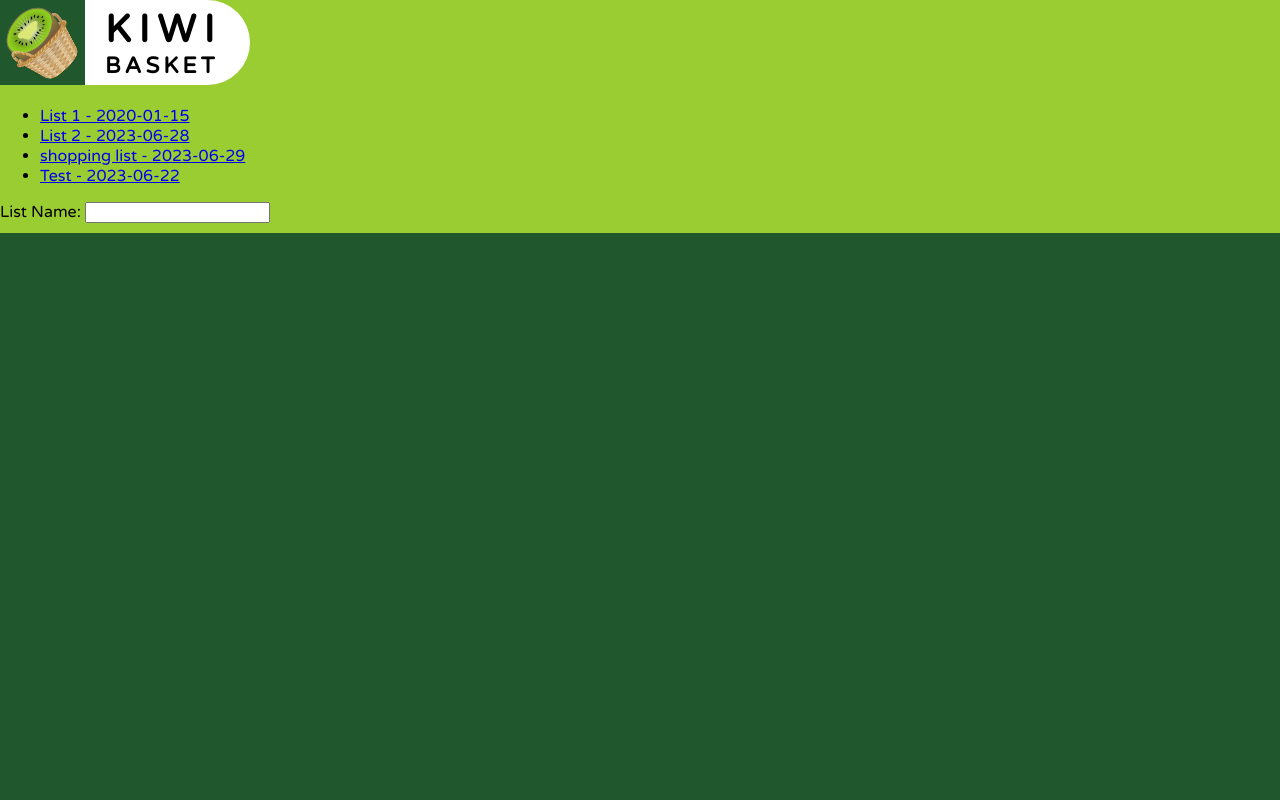
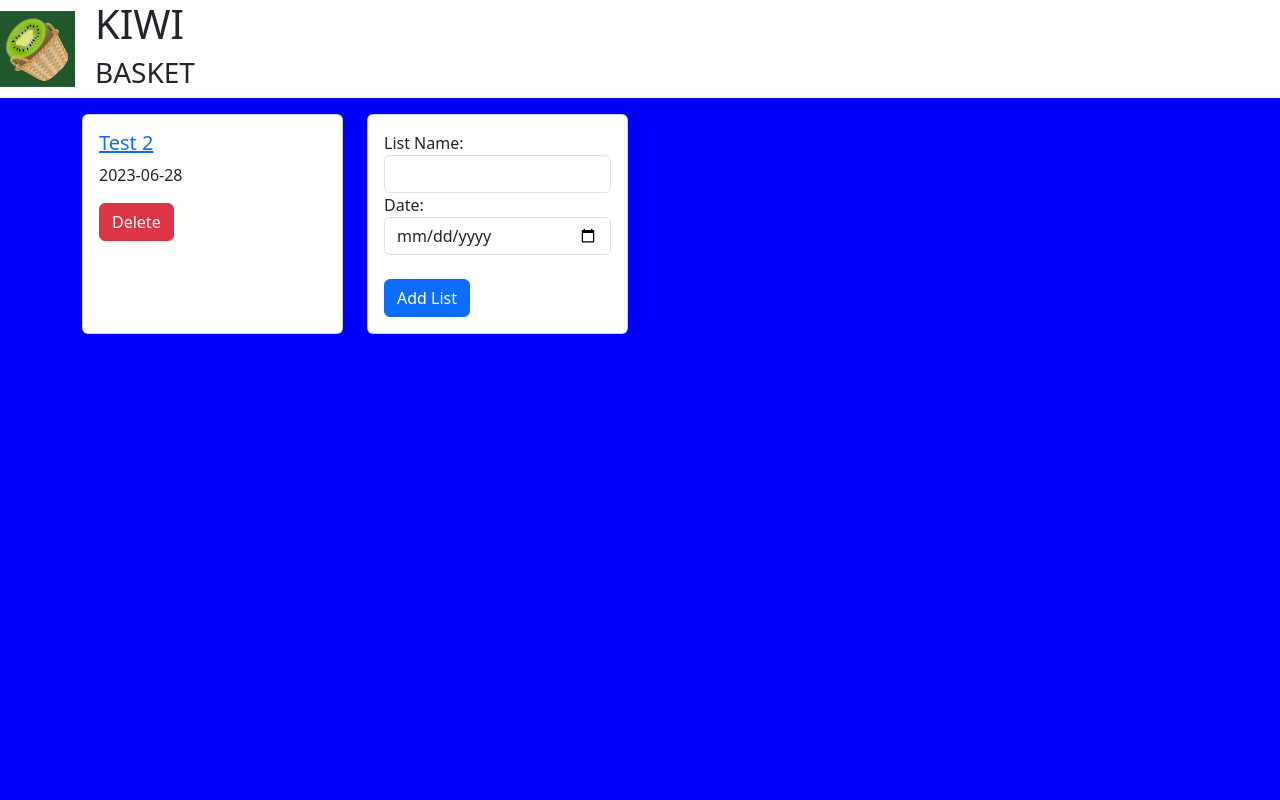
Before and after one commit to jackg555/CS203, a Flask app: page / in a window 1280 px wide. Run offline with Flask 3, Linux system fonts and the light colour scheme; data comes from the database, SQL or seed files in the repository.

Commit message:
Updated Project

```diff
--- a/code rebase/Kiwi Basket - (App Development)/app.py
+++ b/app.py
@@ -3,15 +3,19 @@ import os
 from flask import Flask, request, render_template
 
 app = Flask(__name__)
-db_path = os.path.join(app.root_path, 'instance', 'shoppingDB.sqlite')
+db_path = os.path.join(app.root_path, 'instance', 'kiwibasketDB.sqlite')
 
+def create_connection():
+    conn = sqlite3.connect(db_path)
+    cursor = conn.cursor()
+
+    return conn, cursor
 def fetch_list_items(list_id):
     supermarket = get_best_supermarket(list_id)
 
-    conn = sqlite3.connect(db_path)
-    cursor = conn.cursor()
+    conn, cursor = create_connection()
 
-    sql_fetch_query = """SELECT iname, iquantity, price, ipricetype, lquantity, li.iid, s.sname
+    sql_fetch_query = """SELECT iname, iquantity, price, ipricetype, lquantity, li.iid, s.sname, s.slocation, s.snumber
         FROM ListsItems li, Items i, SupermarketsItems si, Supermarkets s
         WHERE li.lid=?
         AND li.iid=i.iid
@@ -39,8 +43,7 @@ def fetch_list_items(list_id):
     return lists_items, list_name, total_price
 
 def get_best_supermarket(list_id):
-    conn = sqlite3.connect(db_path)
-    cursor = conn.cursor()
+    conn, cursor = create_connection()
 
     test_query = """SELECT sid, price
                         FROM ListsItems li, Items i, SupermarketsItems si
@@ -59,7 +62,7 @@ def get_best_supermarket(list_id):
 
         for item in supermarket_data:
             sid = item[0]
-            price = int(item[1])
+            price = float(item[1])
 
             if sid in supermarket_dict:
                 supermarket_dict[sid] += price
@@ -80,21 +83,24 @@ def get_best_supermarket(list_id):
         conn.close()
 
         return str(supermarket)
-@app.route('/', methods=['GET'])
-def main():
-    conn = sqlite3.connect(db_path)
-    cursor = conn.cursor()
+
+def fetch_lists():
+    conn, cursor = create_connection()
 
     sql_fetch_query = """SELECT * FROM lists"""
     cursor.execute(sql_fetch_query)
     lists = cursor.fetchall()
 
+    return lists
+@app.route('/', methods=['GET'])
+def main():
+    lists = fetch_lists()
+
     return render_template('index.html', list_content=lists)
 
 @app.route('/addlist', methods=['POST', 'GET'])
 def add_list():
-    conn = sqlite3.connect(db_path)
-    cursor = conn.cursor()
+    conn, cursor = create_connection()
 
     received_data_obj = request.form
     data_obj_to_save = dict(received_data_obj)
@@ -109,20 +115,14 @@ def add_list():
     conn.commit()
     conn.close()
 
-    conn = sqlite3.connect(db_path)
-    cursor = conn.cursor()
-
-    sql_fetch_query = """SELECT * FROM lists"""
-    cursor.execute(sql_fetch_query)
-    lists = cursor.fetchall()
+    lists = fetch_lists()
 
     return render_template('index.html', list_content=lists)
 
 
 @app.route('/viewfood/<int:list_id>', methods=['GET'])
 def view_food(list_id):
-    conn = sqlite3.connect(db_path)
-    cursor = conn.cursor()
+    conn, cursor = create_connection()
 
     sql_fetch_query = """SELECT * FROM items"""
     cursor.execute(sql_fetch_query)
@@ -173,8 +173,7 @@ def disp_list(list_id):
 
 @app.route('/updatequantity/<int:list_id>', methods=['POST'])
 def update_quantity(list_id):
-    conn = sqlite3.connect(db_path)
-    cursor = conn.cursor()
+    conn, cursor = create_connection()
 
     item_id = request.form.get('iid')
     update_quantity = float(request.form.get('update'))
@@ -203,5 +202,19 @@ def update_quantity(list_id):
                            total_price=total_price,
                            list_id=list_id)
 
+@app.route('/deletelist/<int:list_id>', methods=['POST'])
+def delete_list(list_id):
+    conn, cursor = create_connection()
+
+    delete_query = """DELETE FROM Lists WHERE lid=?"""
+    cursor.execute(delete_query, (list_id,))
+
+    conn.commit()
+    conn.close()
+
+    lists = fetch_lists()
+
+    return render_template('index.html', list_content=lists)
+
 if __name__ == '__main__':
     app.run(debug=True)
--- a/code rebase/Kiwi Basket - (App Development)/static/css/styles.css
+++ /dev/null
@@ -1,48 +0,0 @@
-html {
-  font-family: "Varela Round", sans-serif;
-}
-
-body {
-  background: yellowgreen;
-  margin: 0;
-  padding: 0;
-}
-
-.head-container {
-  height: 90px;
-  width: 100%;
-}
-.head-container .logo-banner {
-  width: 250px;
-  height: 85px;
-  border-radius: 0 50px 50px 0;
-  background: white;
-  display: flex;
-  flex-direction: row;
-}
-.head-container .logo-banner img {
-  height: 85px;
-  width: 85px;
-}
-.head-container .logo-banner .logo-title {
-  padding-left: 20px;
-  font-size: larger;
-  line-height: 0.5em;
-}
-.head-container .logo-banner .logo-title h1 {
-  letter-spacing: 0.2em;
-}
-.head-container .logo-banner .logo-title h3 {
-  letter-spacing: 0.18em;
-}
-
-footer {
-  position: absolute;
-  bottom: 0;
-  padding-top: 50px;
-  background: rgb(33, 87, 44);
-  height: 517px;
-  width: 100%;
-}
-
-/*# sourceMappingURL=styles.css.map */
--- a/code rebase/Kiwi Basket - (App Development)/static/css/styles.scss
+++ /dev/null
@@ -1,46 +0,0 @@
-html{
-  font-family: "Varela Round", sans-serif;
-}
-
-body{
-  background: yellowgreen;
-  margin: 0;
-  padding: 0;
-}
-
-.head-container{
-  height: 90px;
-  width: 100%;
-  .logo-banner{
-    width: 250px;
-    height: 85px;
-    border-radius: 0 50px 50px 0;
-    background: white;
-    display: flex;
-    flex-direction: row;
-    img{
-      height: 85px;
-      width: 85px;
-    }
-    .logo-title{
-      padding-left: 20px;
-      font-size: larger;
-      line-height: 0.5em;
-      h1{
-        letter-spacing: 0.2em
-      }
-      h3{
-        letter-spacing: 0.18em;
-      }
-    }
-  }
-}
-
-footer{
-  position: absolute;
-  bottom: 0;
-  padding-top: 50px;
-  background: rgb(33, 87, 44);
-  height: 517px;
-  width: 100%;
-}
--- a/code rebase/Kiwi Basket - (App Development)/templates/base.html
+++ /dev/null
@@ -1,18 +0,0 @@
-<!DOCTYPE html>
-<html lang="en">
-<head>
-    <meta charset="UTF-8">
-    <meta name="viewport" content="width=device-width, initial-scale=1.0">
-    <meta http-equiv="X-UA-Compatible" content="ie=edge">
-    <link rel="preconnect" href="https://fonts.googleapis.com">
-    <link rel="preconnect" href="https://fonts.gstatic.com" crossorigin>
-    <link href="https://fonts.googleapis.com/css2?family=Varela+Round&display=swap" rel="stylesheet">
-    <link rel="stylesheet" href="{{ url_for('static', filename='css/styles.css') }}">
-    <script src="{{ url_for('static', filename='js/scripts.js') }}"></script>
-    <title>Kiwi Basket</title>
-    {% block head %}{% endblock %}
-</head>
-<body>
-    {% block body %}{% endblock %}
-</body>
-</html>
--- a/code rebase/Kiwi Basket - (App Development)/templates/index.html
+++ /dev/null
@@ -1,36 +0,0 @@
-{% extends 'base.html' %}
-
-{% block head %}
-    <div class="head-container">
-        <div class="logo-banner">
-            <img src="{{ url_for('static', filename='images/Slice 1.svg') }}" alt="Kiwi Basket Logo">
-            <div class="logo-title">
-                <h1>KIWI</h1>
-                <h3>BASKET</h3>
-            </div>
-        </div>
-    </div>
-{% endblock %}
-
-{% block body %}
-    <ul>
-        {% for list in list_content %}
-            <li>
-                <a href="{{ url_for('disp_list', list_id=list[0]) }}">{{ list[1] }} - {{ list[2] }}</a>
-            </li>
-        {% endfor %}
-    </ul>
-    <form action="{{ url_for('add_list') }}" method="POST">
-        <label for="lname">List Name:</label>
-        <input type="text" name="lname" id="lname">
-        <br><br>
-        <label for="ldate">Date:</label>
-        <input type="date" name="ldate" id="ldate">
-        <br><br>
-        <button type="submit">Add List</button>
-    </form>
-
-    <footer>
-
-    </footer>
-{% endblock %}
--- /dev/null
+++ b/static/css/style.css
@@ -0,0 +1,21 @@
+body {
+  background: blue;
+}
+
+.head-container {
+    height: 90px;
+    width: 100%;
+}
+
+.logo-banner {
+    width: 100%;
+    background: white;
+    display: flex;
+    flex-direction: row;
+}
+
+.logo-title {
+    padding-left: 20px;
+    font-size: larger;
+    line-height: 0.5em;
+}
--- a/templates/index.html
+++ b/templates/index.html
@@ -2,29 +2,64 @@
 <html lang="en">
 <head>
     <meta charset="UTF-8">
-    <title>Title</title>
+    <title>Home</title>
+    <meta name="viewport" content="width=device-width, initial-scale=1">
+    <link href="https://cdn.jsdelivr.net/npm/bootstrap@5.3.0/dist/css/bootstrap.min.css"
+          rel="stylesheet" integrity="sha384-9ndCyUaIbzAi2FUVXJi0CjmCapSmO7SnpJef0486qhLnuZ2cdeRhO02iuK6FUUVM"
+          crossorigin="anonymous">
+    <link rel="stylesheet" href="/static/css/style.css">
 </head>
 <body>
-    <h1>List of Shopping Lists</h1>
-    <ul>
-        {% for list in list_content %}
-            <li>
-                <a href="http://127.0.0.1:5000/list/{{ list[0] }}">{{ list[1] }} - {{ list[2] }}</a>
-            </li>
-        {% endfor %}
-    </ul>
-    <form action = "http://127.0.0.1:5000/addlist" method = "POST">
-        <label for="lname">List Name</label>
-        <input type="text" name="lname" id="lname">
-        </br>
-        </br>
-        </br>
-        <label for="ldate">Date</label>
-        <input type="date" name="ldate" id="ldate" >
-        </br>
-        </br>
-        </br>
-        <button type="submit">Add List</button>
-    </form>
+    <script src="https://cdn.jsdelivr.net/npm/bootstrap@5.3.0/dist/js/bootstrap.bundle.min.js"
+            integrity="sha384-geWF76RCwLtnZ8qwWowPQNguL3RmwHVBC9FhGdlKrxdiJJigb/j/68SIy3Te4Bkz"
+            crossorigin="anonymous">
+    </script>
+    <div class="head-container">
+        <div class="logo-banner">
+            <img src="/static/images/logo.svg" alt="Kiwi Basket Logo">
+            <div class="logo-title">
+                <h1>KIWI</h1>
+                <h3>BASKET</h3>
+            </div>
+        </div>
+    </div>
+    <div class="container">
+        <div class="row">
+            {% for list in list_content %}
+            <div class="col-md-3 mb-4 mt-4">
+                <div class="card h-100">
+                    <div class="card-body">
+                        <a href="http://127.0.0.1:5000/list/{{ list[0] }}"><h5 class="card-title">{{ list[1] }}</h5></a>
+                        <p class="card-text">{{ list[2] }}</p>
+                        <form action="http://127.0.0.1:5000/deletelist/{{ list[0] }}" method="POST">
+                            <input type="submit"
+                                   class="btn btn-danger"
+                                   value="Delete"
+                                   onclick="return confirm('Are you sure you want to delete this list?')">
+                        </form>
+                    </div>
+                </div>
+            </div>
+            {% endfor %}
+            <div class="col-md-3 mb-4 mt-4">
+                <div class="card h-100">
+                    <div class="card-body">
+                        <form action="http://127.0.0.1:5000/addlist" method="POST">
+                            <div class="form-group">
+                                <label for="lname">List Name:</label>
+                                <input type="text" name="lname" id="lname" class="form-control">
+                            </div>
+                            <div class="form-group">
+                                <label for="ldate">Date:</label>
+                                <input type="date" name="ldate" id="ldate" class="form-control">
+                            </div>
+                            </br>
+                            <button type="submit" class="btn btn-primary">Add List</button>
+                        </form>
+                    </div>
+                </div>
+            </div>
+        </div>
+    </div>
 </body>
 </html>
```
Also changed, not shown: code rebase/Kiwi Basket - (App Development)/db.py (deleted, +0 -52 lines), code rebase/Kiwi Basket - (App Development)/templates/dispList.html (deleted, +0 -47 lines), code rebase/Kiwi Basket - (App Development)/templates/viewFood.html (deleted, +0 -18 lines), db.py (+5 -3 lines), main.py (deleted, +0 -77 lines), templates/dispList.html (+32 -3 lines), templates/viewFood.html (+12 -5 lines), code rebase/Kiwi Basket - (App Development)/instance/shoppingDB.sqlite (deleted), code rebase/Kiwi Basket - (App Development)/static/js/scripts.js (deleted), instance/kiwibasketDB.sqlite (added), static/images/logo.svg (renamed from code rebase/Kiwi Basket - (App Development)/static/images/Slice 1.svg), 1 other file.
